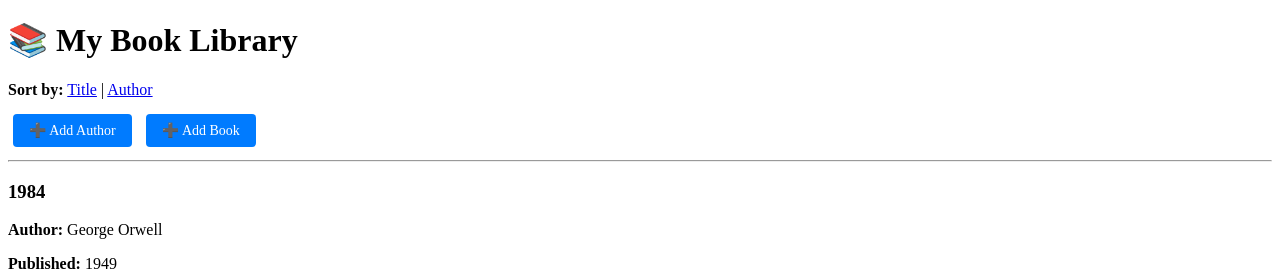
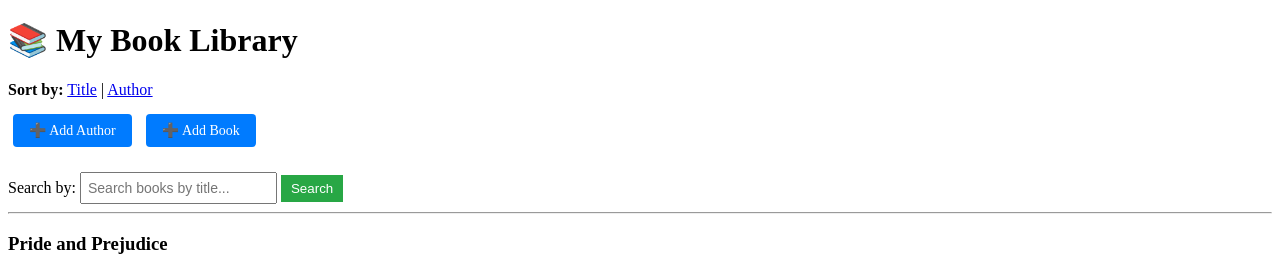
Before and after one commit to ItsHarfer/Book-Alchemy, a Flask app: page / in a window 1280 px wide. Shown: the top 274 px of the page. Run offline with Flask 3, Linux system fonts and the light colour scheme; data comes from the database, SQL or seed files in the repository.

Commit message:
feat: implement keyword search functionality on home page
Details:
• Added a search form to home.html for filtering books by title.
• Updated Flask route for "/" to handle search queries using SQLAlchemy's ilike().
• Displayed search result messages (matches or 'not found') in the template.
• Preserved sorting functionality alongside keyword search.

```diff
--- a/app.py
+++ b/app.py
@@ -17,18 +17,28 @@ with app.app_context():
     db.create_all()
 
 
-@app.route("/")
+@app.route("/", methods=["GET"])
 def home():
-    sort = request.args.get("sort", "title")  # Default = 'title'
+    search_query = request.args.get("search")
+    sort_param = request.args.get("sort")
 
-    if sort == "title":
-        books = Book.query.order_by(Book.title).all()
-    elif sort == "author":
-        books = db.session.query(Book).join(Author).order_by(Author.name).all()
+    if search_query:
+        books = Book.query.filter(Book.title.ilike(f"%{search_query}%")).all()
+        message = (
+            f"Results for '{search_query}'"
+            if books
+            else f"No books found for '{search_query}'."
+        )
     else:
-        books = Book.query.all()
+        if sort_param == "title":
+            books = Book.query.order_by(Book.title).all()
+        elif sort_param == "author":
+            books = Book.query.join(Author).order_by(Author.name).all()
+        else:
+            books = Book.query.all()
+        message = None
 
-    return render_template("home.html", books=books)
+    return render_template("home.html", books=books, message=message)
 
 
 @app.route("/add_author", methods=["GET", "POST"])
--- a/static/styles.css
+++ b/static/styles.css
@@ -23,3 +23,21 @@
   color: black;
   margin-top: 20px;
 }
+
+form {
+    margin-top: 20px;
+  }
+  input[type="text"] {
+    padding: 6px;
+    font-size: 14px;
+  }
+  input[type="submit"] {
+    padding: 6px 10px;
+    background-color: #28a745;
+    color: white;
+    border: none;
+    cursor: pointer;
+  }
+  input[type="submit"]:hover {
+    background-color: #218838;
+  }
--- a/templates/home.html
+++ b/templates/home.html
@@ -22,6 +22,15 @@
       <a href="/add_book" class="button">➕ Add Book</a>
     </div>
 
+    <form method="GET" action="/">
+      <label> Search by:
+        <input type="text" name="search" placeholder="Search books by title..." required>
+      </label>
+      <input type="submit" value="Search">
+    </form>
+    {% if message %}
+      <p><em>{{ message }}</em></p>
+    {% endif %}
     <hr>
 
     {% for book in books %}
```
